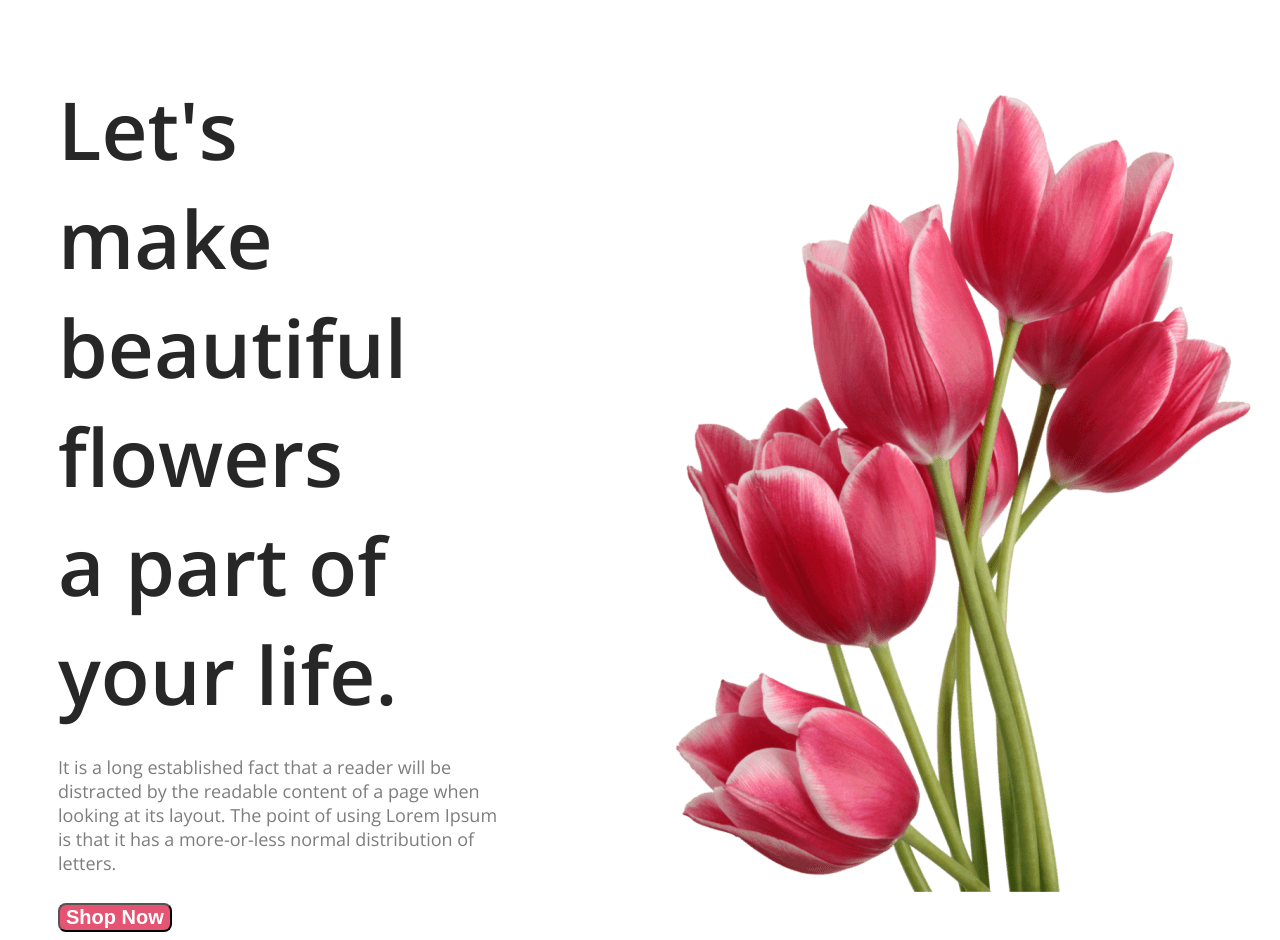
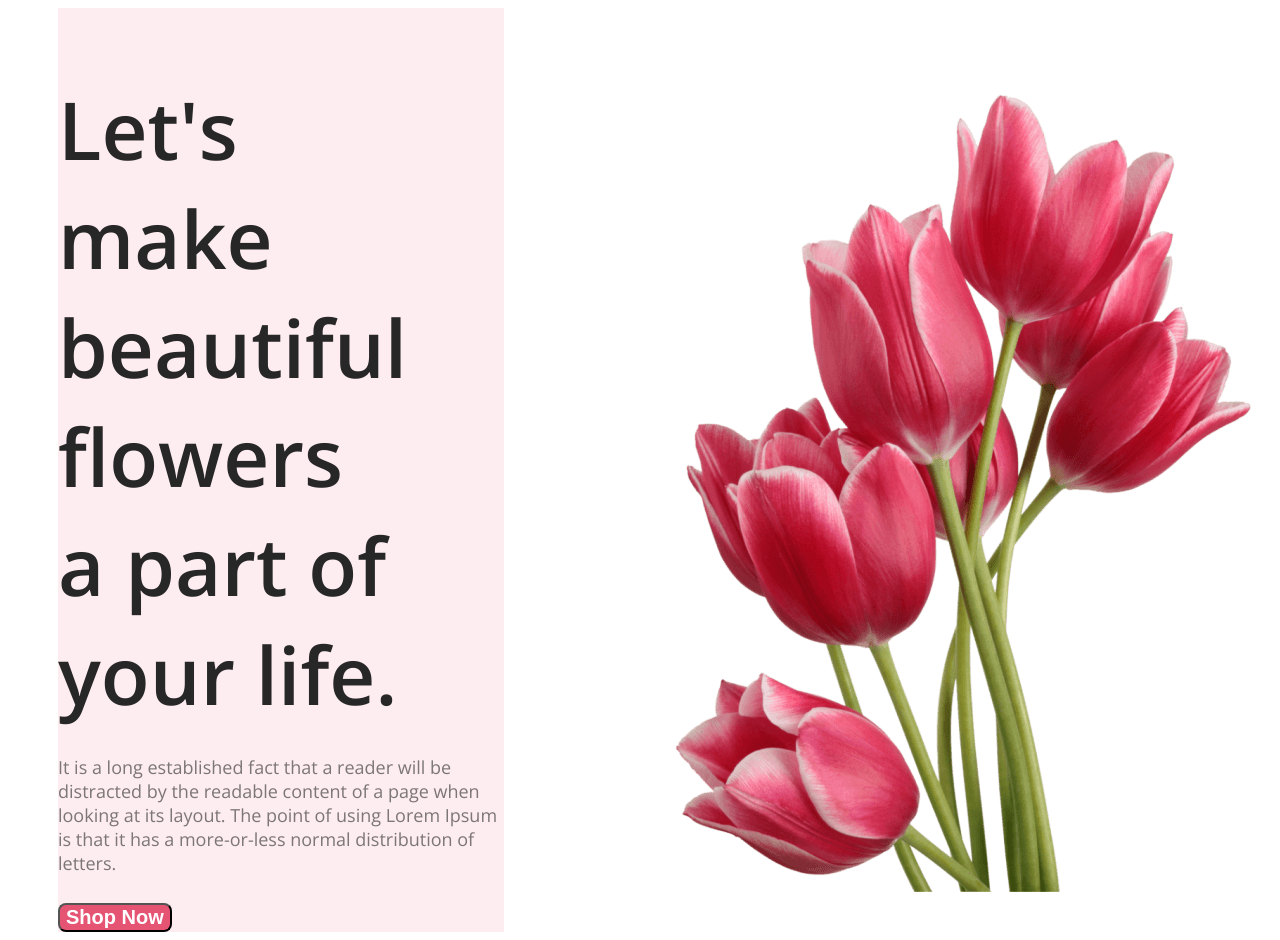
Before and after one commit to Shakibnymr/very-first-assignment-of-ph, a plain HTML site: page index.html in a window 1280 px wide. Drawn offline with nearby package versions, Linux system fonts and the light colour scheme.

Commit message:
background color added

```diff
--- a/style.css
+++ b/style.css
@@ -24,6 +24,7 @@ align-items: center;
  margin-right: 97px;}
  .header-content{
     margin-left: 50px;
+    background: rgba(229, 84, 115, 0.10);
 
  }
 .header-paragraph{
```
